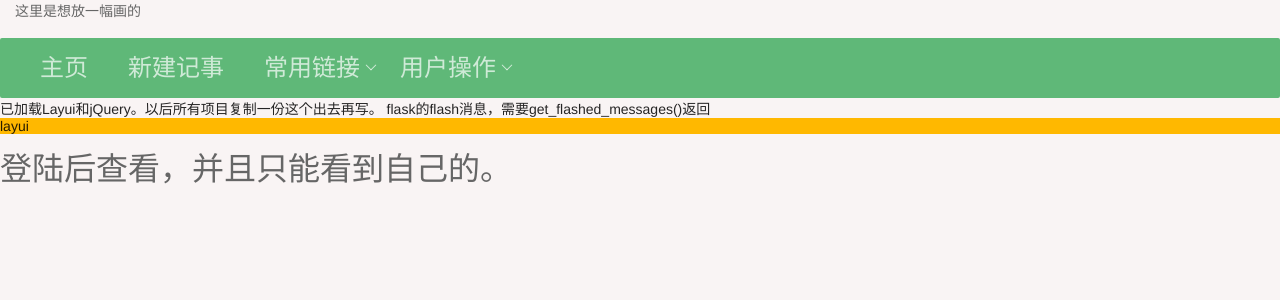
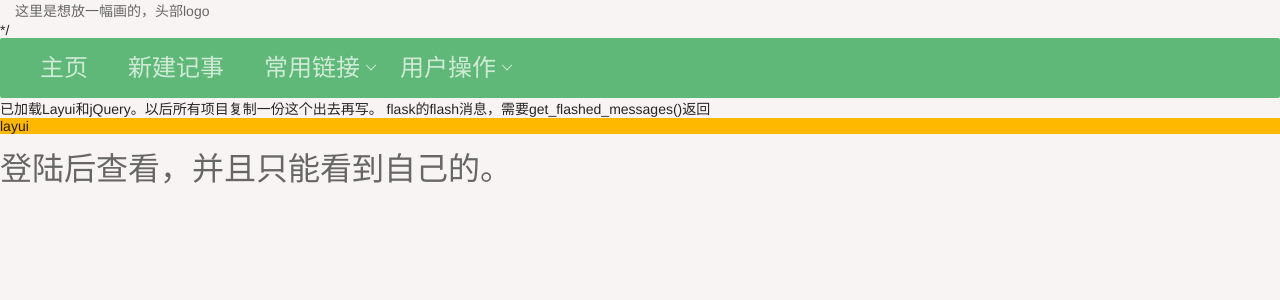
Before and after one commit to liyitong3/recordthings, a Flask app: page / in a window 1280 px wide. Shown: the top 300 px of the page. Run offline with Flask 3, Linux system fonts and the light colour scheme; data comes from the database, SQL or seed files in the repository.

Commit message:
头部logo或者标语

```diff
--- a/templates/base/headbar.html
+++ b/templates/base/headbar.html
@@ -21,7 +21,7 @@
 <div class="layui-fluid">
     <div class="layui-row">
         <div class="layui-col-md12">
-            <div class="layui-text">这里是想放一幅画的</div>
+            <div class="layui-text">这里是想放一幅画的，头部logo</div>
         </div>
     </div>
-</div>
+</div> */
```
